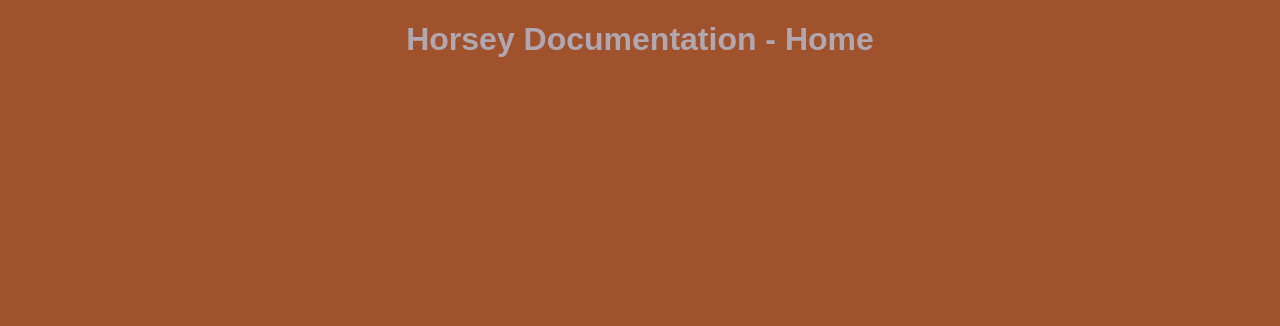
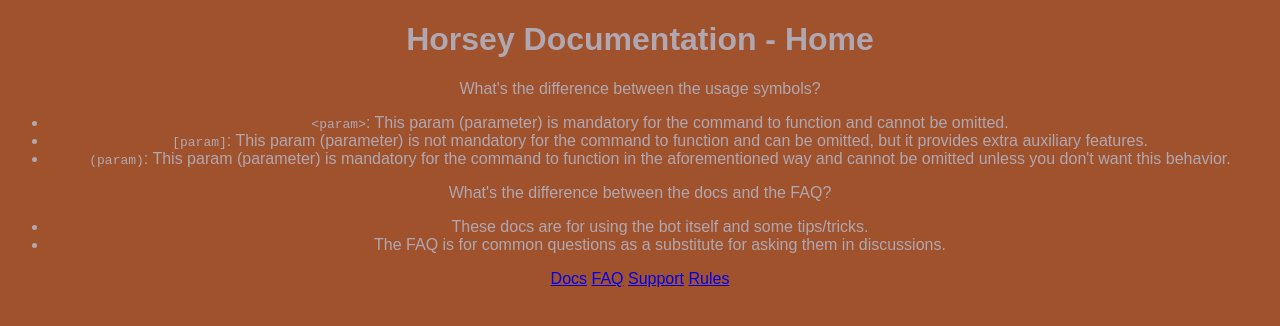
Before and after one commit to JavascriptLearner815/horsey-bot, a website: page docs/index.html in a window 1280 px wide. Drawn offline with Linux system fonts and the light colour scheme.

Commit message:
Update index.html

```diff
--- a/docs/index.html
+++ b/docs/index.html
@@ -13,10 +13,25 @@
       <h1>Horsey Documentation - Home</h1>
     </header>
     <main>
-
+      <p class="question">What's the difference between the usage symbols?</p>
+      <ul class="answer">
+        <li><code>&lt;param&gt;</code>: This param (parameter) is mandatory for the command to function and cannot be omitted.</li>
+        <li><code>[param]</code>: This param (parameter) is not mandatory for the command to function and can be omitted, but it provides extra auxiliary features.</li>
+        <li title="This param (parameter) type is abstract and only used in bot tips/tricks after some of its messages."><code>(param)</code>: This param (parameter) is mandatory for the command to function in the aforementioned way and cannot be omitted unless you don't want this behavior.</li>
+      </ul>
     </main>
     <footer>
-
+      <p class="question">What's the difference between the docs and the FAQ?</p>
+      <ul class="answer">
+        <li>These docs are for using the bot itself and some tips/tricks.</li>
+        <li>The FAQ is for common questions as a substitute for asking them in discussions.</li>
+      </ul>
+      <nav>
+        <a href="#">Docs</a>
+        <a href="https://github.com/JavascriptLearner815/horsey-bot/wiki">FAQ</a>
+        <a href="https://github.com/JavascriptLearner815/horsey-bot/discussions">Support</a>
+        <a href="https://github.com/JavascriptLearner815/horsey-bot/blob/master/CODE_OF_CONDUCT.md">Rules</a>
+      </nav>
     </footer>
   </body>
 </html>
```
